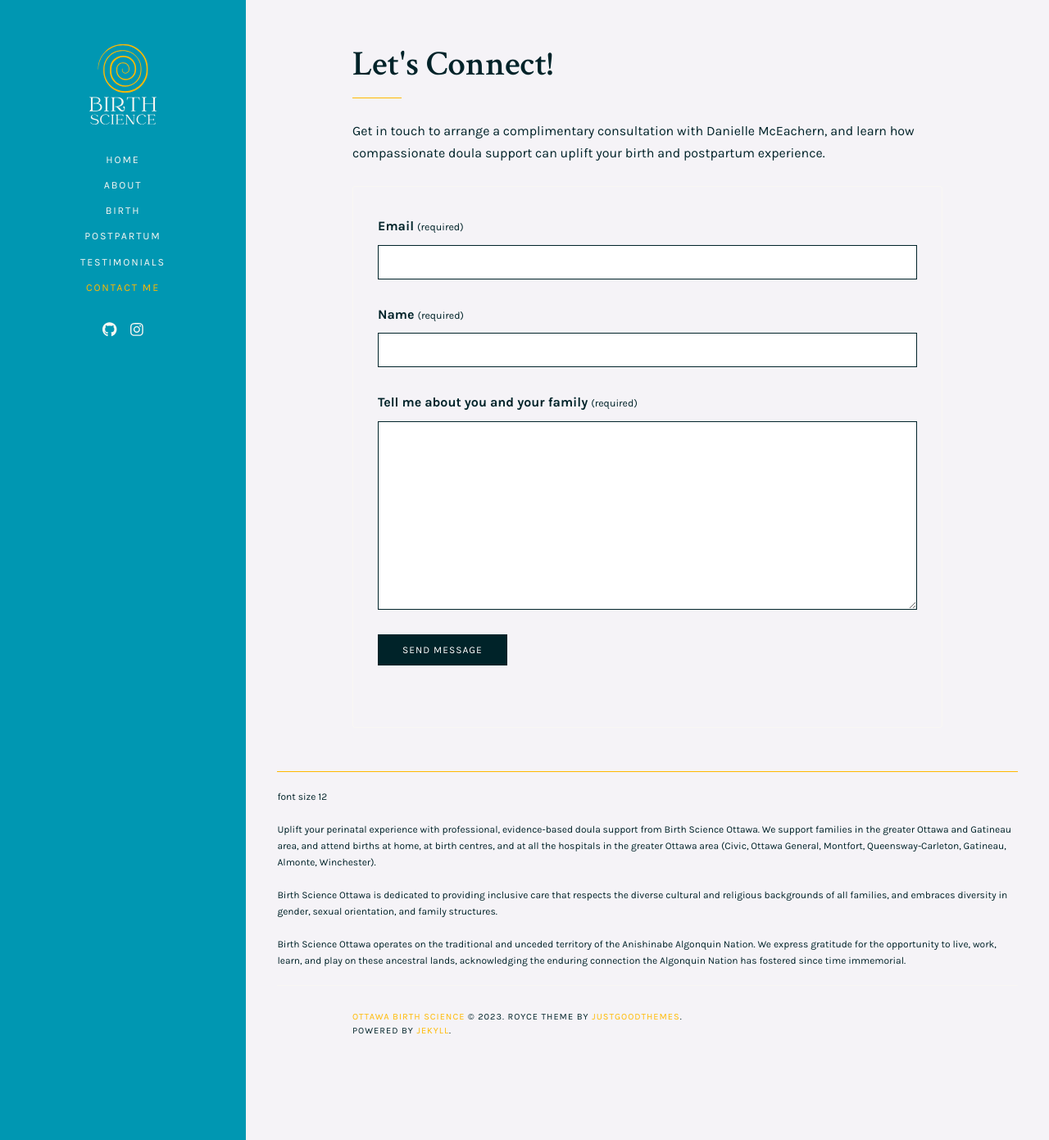
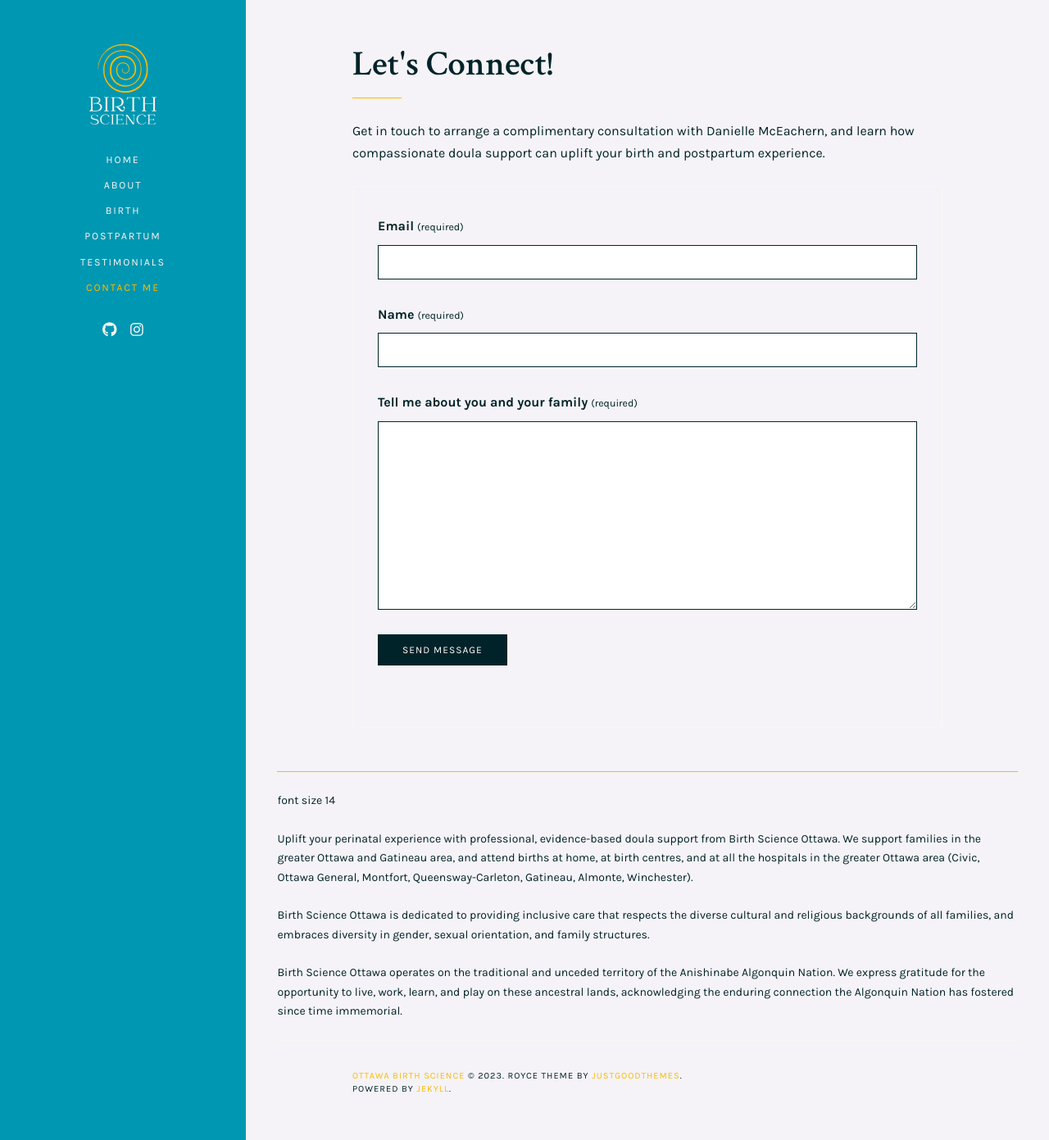
Before and after one commit to mch3rry/mypage, a Jekyll site: the page built from contact.html, in a window 1280 px wide and 1391 px high. Shown: the whole window at 82% size. Built offline with Jekyll 4.4.1, drawn with Linux system fonts in a browser that asks for light colours.

Commit message:
Update contact.html

```diff
--- a/contact.html
+++ b/contact.html
@@ -12,7 +12,7 @@ title: Ottawa Birth Science - Let's Connect!
 
 footer
 {
-  font-size: 12px;
+  font-size: 14px;
 }
 
 </style>
@@ -58,7 +58,7 @@ footer
 <footer>
 
 <hr style="height:1px;border-width:0;color:#ffb901;background-color:#ffb901">
-<p>font size 12</p>
+<p>font size 14</p>
 <p>Uplift your perinatal experience with professional, evidence-based doula support from Birth Science Ottawa. We support families in the greater Ottawa and Gatineau area, and attend births at home, at birth centres, and at all the hospitals in the greater Ottawa area (Civic, Ottawa General, Montfort, Queensway-Carleton, Gatineau, Almonte, Winchester).</p>
 
 <p>Birth Science Ottawa is dedicated to providing inclusive care that respects the diverse cultural and religious backgrounds of all families, and embraces diversity in gender, sexual orientation, and family structures.</p>
```
